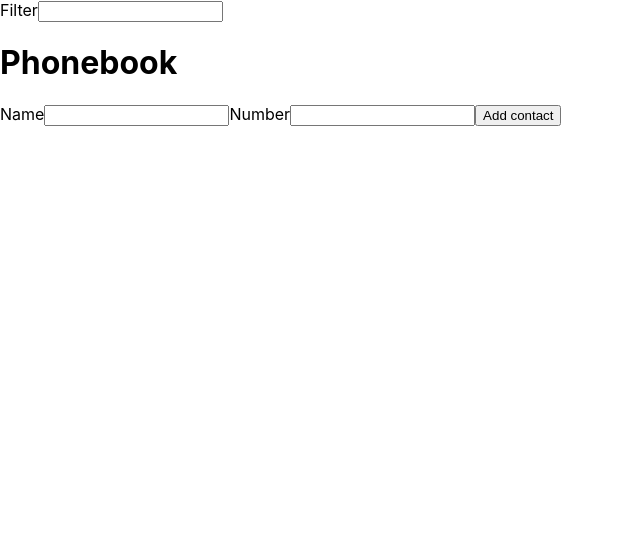
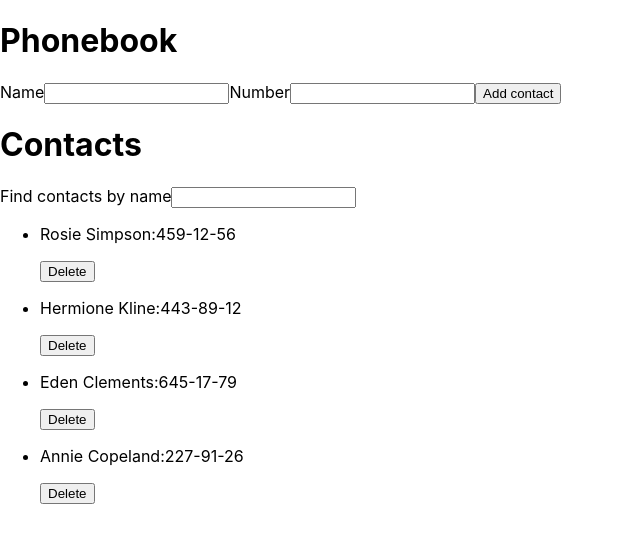
Before and after one commit to TSergiiM/goit-react-hw-02-phonebook, a React (Create React App) app: page / in a window 1280 px wide. Shown: the top 542 px of the page, without its empty margins (0-640 px from the left). Built offline with nearby package versions, Linux system fonts and the light colour scheme.

Commit message:
Update App.jsx

```diff
--- a/src/components/App.jsx
+++ b/src/components/App.jsx
@@ -2,19 +2,25 @@
 import { nanoid } from 'nanoid';
 import { ContactsList } from './ContactsList/ContactList';
 import { ContactForm } from './Form/ContactForm';
-// import { ContactsFilter } from './ContactsFilter/ContactsFilter';
+import { ContactsFilter } from './ContactsFilter/ContactsFilter';
 export class App extends Component {
   state = {
-    contacts: [],
-    name: '',
+    contacts: [
+      { id: 'id-1', name: 'Rosie Simpson', number: '459-12-56' },
+      { id: 'id-2', name: 'Hermione Kline', number: '443-89-12' },
+      { id: 'id-3', name: 'Eden Clements', number: '645-17-79' },
+      { id: 'id-4', name: 'Annie Copeland', number: '227-91-26' },
+    ],
     filter: '',
   };
 
-  addContact = name => {
+  addContact = ({ name, number }) => {
     const contact = {
-      id: (module.id = nanoid()),
+      id: nanoid(),
       name,
+      number,
     };
+    console.log(contact);
     this.setState(({ contacts }) => ({
       contacts: [contact, ...contacts],
     }));
@@ -34,25 +40,16 @@
 
   getVisibleContacts = () => {
     const { contacts, filter } = this.state;
-    return contacts.filter(contact =>
-      contact.name.toLowerCase().includes(filter.toLowerCase())
-    );
+    return contacts.filter(contact => contact.name.includes(filter));
   };
   render() {
     const { filter } = this.state;
     const visibleContacts = this.getVisibleContacts();
     return (
       <div>
-        <label htmlFor="">
-          Filter
-          <input
-            type="text"
-            value={filter}
-            onChange={this.changeFilter}
-          ></input>
-        </label>
-        {/* <ContactsFilter value={filter} onChange={this.changeFilter} /> */}
         <ContactForm onSubmit={this.addContact} />
+        <h1>Contacts</h1>
+        <ContactsFilter value={filter} onChange={this.changeFilter} />
         <ContactsList
           contacts={visibleContacts}
           onDeleteContact={this.deleteContact}
```
